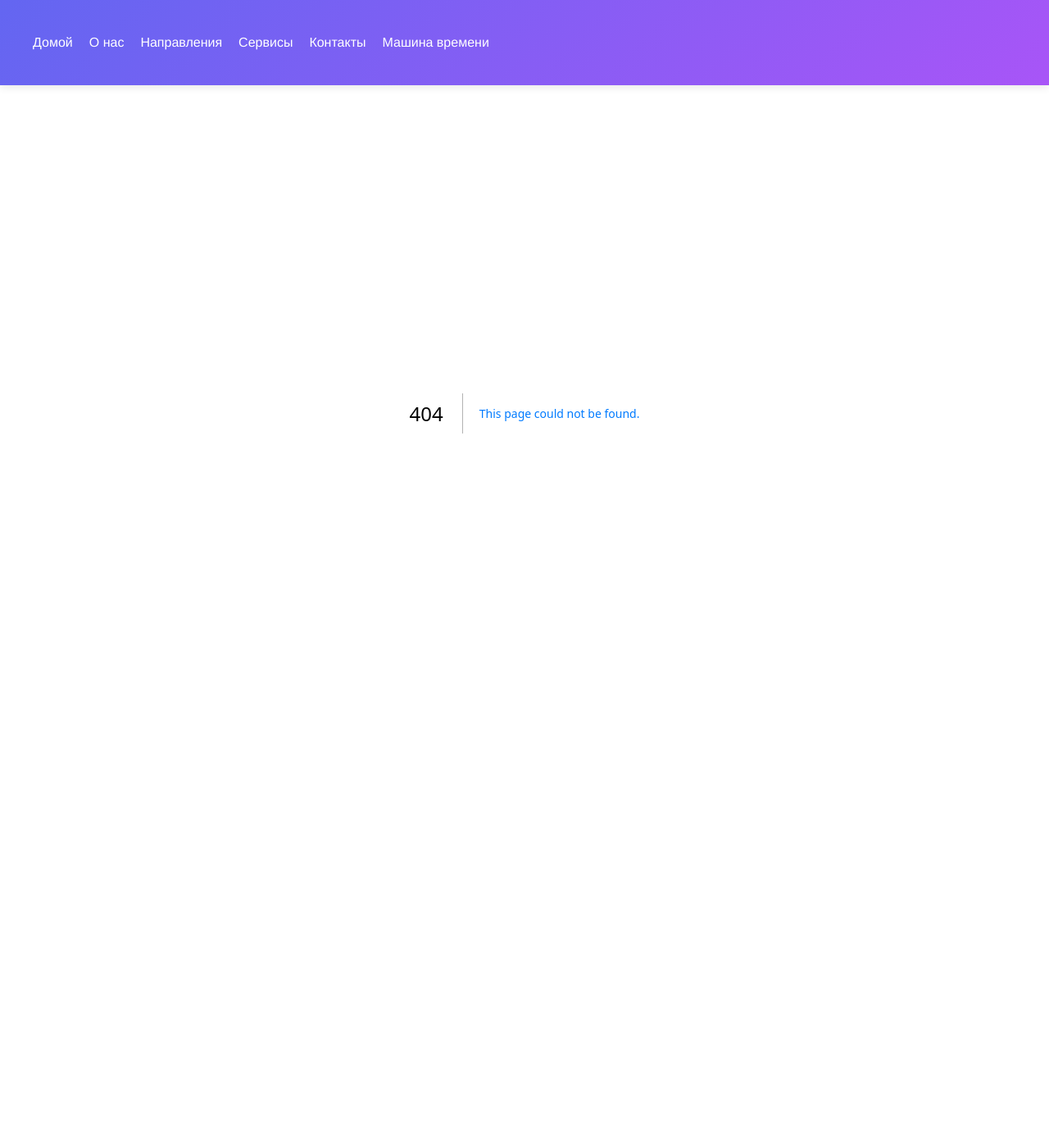
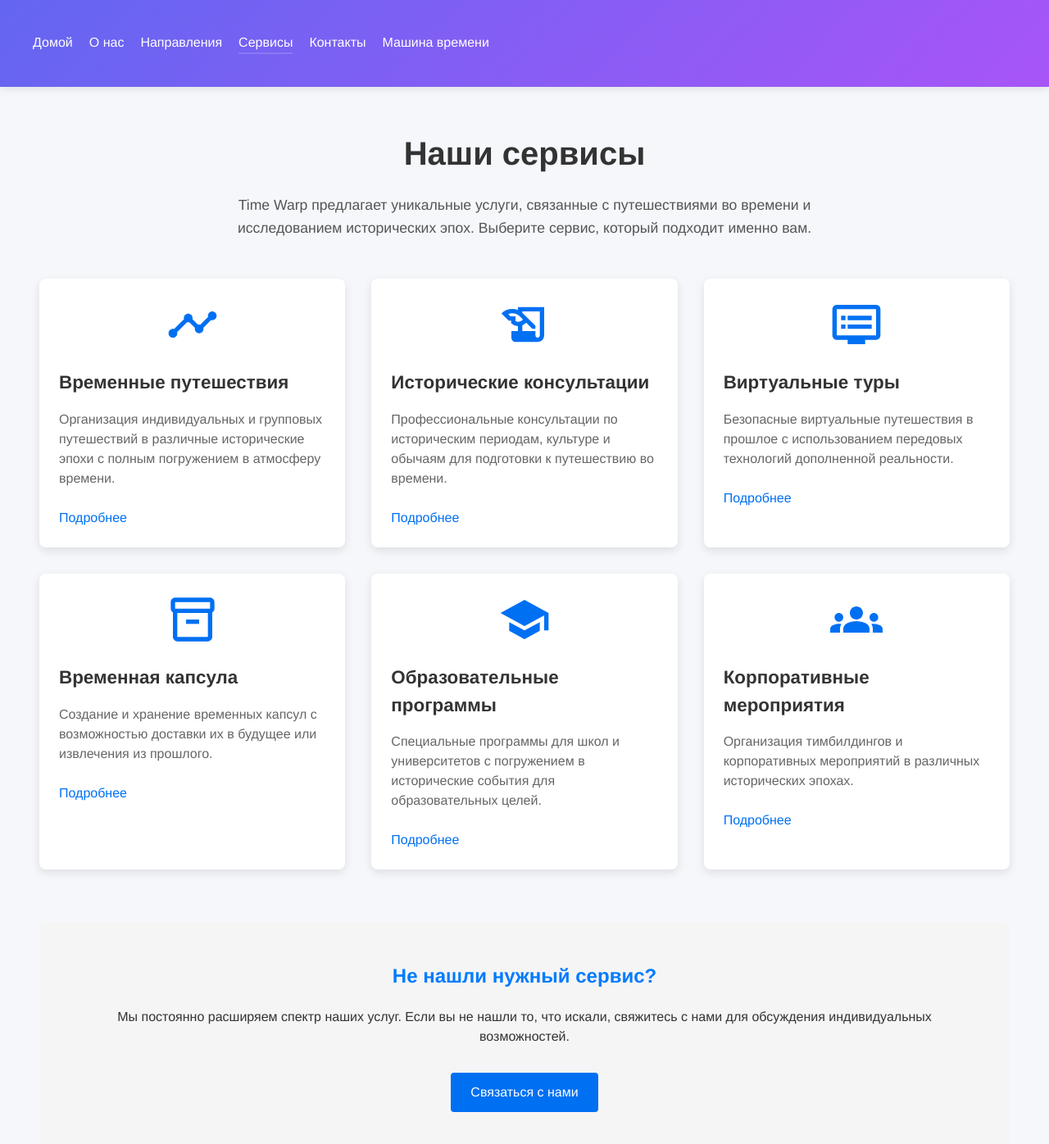
Before and after one commit to Orcoholist/time-warp, a Next.js app: page /our-services in a window 1280 px wide. Before the commit this address had no page. Shown: the top 1396 px of the page at 82% size. Before the commit the page ends 904 px from the top, so only its background shows below. Built offline with nearby package versions, Linux system fonts and the light colour scheme.

Commit message:
our-services

```diff
--- a/package.json
+++ b/package.json
@@ -14,6 +14,7 @@
     "react": "^19.0.0",
     "react-datepicker": "^8.4.0",
     "react-dom": "^19.0.0",
+    "react-icons": "^5.5.0",
     "react-redux": "^9.2.0",
     "react-router-dom": "^7.6.1"
   },
--- a/src/app/home/page.tsx
+++ b/src/app/home/page.tsx
@@ -42,7 +42,7 @@
         <section className={styles.hero}>
           <h1 className={styles.title}>Путешествия во времени</h1>
           <p className={styles.subtitle}>Исследуйте прошлое, настоящее и будущее</p>
-          <div className={styles.currentTime}>
+          <div className={styles.currentTime} suppressHydrationWarning={true}>
             Текущее время: {currentTime.toLocaleTimeString()}
           </div>
         </section>
--- /dev/null
+++ b/src/app/our-services/page.tsx
@@ -0,0 +1,101 @@
+'use client';
+import React from 'react';
+import Link from 'next/link';
+import styles from './services.module.css';
+// import { FaHistory, FaBook, FaVrCardboard, FaBoxOpen, FaGraduationCap, FaUsers } from 'react-icons/fa';
+import { MdTimeline, MdOutlineHistoryEdu, MdDvr, MdOutlineInventory2, MdSchool, MdGroups } from 'react-icons/md';
+
+const ServiceCard = ({ title, description, icon, link }: {
+  title: string;
+  description: string;
+  icon: React.ReactNode;
+  link: string;
+}) => {
+  return (
+    <div className={styles.serviceCard}>
+      <div className={styles.serviceIcon}>
+        {icon}
+      </div>
+      <h3>{title}</h3>
+      <p>{description}</p>
+      <Link href={link} className={styles.serviceLink}>
+        Подробнее
+      </Link>
+    </div>
+  );
+};
+
+const Services: React.FC = () => {
+  const servicesList = [
+    {
+      title: "Временные путешествия",
+      description: "Организация индивидуальных и групповых путешествий в различные исторические эпохи с полным погружением в атмосферу времени.",
+      icon: <MdTimeline size={64} color="#0070f3" />,
+      link: "/our-services/time-travel"
+    },
+    {
+      title: "Исторические консультации",
+      description: "Профессиональные консультации по историческим периодам, культуре и обычаям для подготовки к путешествию во времени.",
+      icon: <MdOutlineHistoryEdu size={64} color="#0070f3" />,
+      link: "/our-services/consultations"
+    },
+    {
+      title: "Виртуальные туры",
+      description: "Безопасные виртуальные путешествия в прошлое с использованием передовых технологий дополненной реальности.",
+      icon: <MdDvr size={64} color="#0070f3" />,
+      link: "/our-services/virtual"
+    },
+    {
+      title: "Временная капсула",
+      description: "Создание и хранение временных капсул с возможностью доставки их в будущее или извлечения из прошлого.",
+      icon: <MdOutlineInventory2 size={64} color="#0070f3" />,
+      link: "/our-services/capsule"
+    },
+    {
+      title: "Образовательные программы",
+      description: "Специальные программы для школ и университетов с погружением в исторические события для образовательных целей.",
+      icon: <MdSchool size={64} color="#0070f3" />,
+      link: "/our-services/education"
+    },
+    {
+      title: "Корпоративные мероприятия",
+      description: "Организация тимбилдингов и корпоративных мероприятий в различных исторических эпохах.",
+      icon: <MdGroups size={64} color="#0070f3" />,
+      link: "/our-services/corporate"
+    }
+  ];
+
+  return (
+    <div className={styles.servicesContainer}>
+      <div className={styles.servicesHeader}>
+        <h1>Наши сервисы</h1>
+        <p className={styles.servicesIntro}>
+          Time Warp предлагает уникальные услуги, связанные с путешествиями во времени и исследованием исторических эпох.
+          Выберите сервис, который подходит именно вам.
+        </p>
+      </div>
+
+      <div className={styles.servicesGrid}>
+        {servicesList.map((service, index) => (
+          <ServiceCard
+            key={index}
+            title={service.title}
+            description={service.description}
+            icon={service.icon}
+            link={service.link}
+          />
+        ))}
+      </div>
+
+      <div className={styles.servicesCta}>
+        <h2>Не нашли нужный сервис?</h2>
+        <p>Мы постоянно расширяем спектр наших услуг. Если вы не нашли то, что искали, свяжитесь с нами для обсуждения индивидуальных возможностей.</p>
+        <Link href="/contact" className={styles.ctaButton}>
+          Связаться с нами
+        </Link>
+      </div>
+    </div>
+  );
+};
+
+export default Services;
--- /dev/null
+++ b/src/app/our-services/services.module.css
@@ -0,0 +1,113 @@
+.servicesContainer {
+  max-width: 1200px;
+  margin: 0 auto;
+  padding: 2rem;
+}
+
+.servicesHeader {
+  text-align: center;
+  margin-bottom: 3rem;
+}
+
+.servicesIntro {
+  max-width: 800px;
+  margin: 0 auto;
+  font-size: 1.1rem;
+  line-height: 1.6;
+  color: #555;
+}
+
+.servicesGrid {
+  display: grid;
+  grid-template-columns: repeat(auto-fill, minmax(300px, 1fr));
+  gap: 2rem;
+  margin-bottom: 4rem;
+}
+
+.serviceCard {
+  background: #fff;
+  border-radius: 8px;
+  padding: 1.5rem;
+  box-shadow: 0 4px 12px rgba(0, 0, 0, 0.1);
+  transition: transform 0.3s ease, box-shadow 0.3s ease;
+}
+
+.serviceCard:hover {
+  transform: translateY(-5px);
+  box-shadow: 0 8px 24px rgba(0, 0, 0, 0.15);
+}
+
+.serviceIcon {
+  margin-bottom: 1rem;
+  display: flex;
+  justify-content: center;
+}
+
+.serviceCard h3 {
+  margin-bottom: 0.75rem;
+  font-size: 1.4rem;
+  color: #333;
+}
+
+.serviceCard p {
+  color: #666;
+  margin-bottom: 1.5rem;
+  line-height: 1.5;
+}
+
+.serviceLink {
+  display: inline-block;
+  color: #0070f3;
+  font-weight: 500;
+  text-decoration: none;
+  position: relative;
+}
+
+.serviceLink:after {
+  content: '';
+  position: absolute;
+  width: 100%;
+  height: 2px;
+  bottom: -2px;
+  left: 0;
+  background-color: #0070f3;
+  transform: scaleX(0);
+  transition: transform 0.3s ease;
+}
+
+.serviceLink:hover:after {
+  transform: scaleX(1);
+}
+
+.servicesCta {
+  text-align: center;
+  background: #f5f5f5;
+  padding: 3rem;
+  border-radius: 8px;
+}
+
+.ctaButton {
+  display: inline-block;
+  background: #0070f3;
+  color: white;
+  padding: 0.75rem 1.5rem;
+  border-radius: 4px;
+  text-decoration: none;
+  font-weight: 500;
+  margin-top: 1rem;
+  transition: background 0.3s ease;
+}
+
+.ctaButton:hover {
+  background: #005cc5;
+}
+
+@media (max-width: 768px) {
+  .servicesGrid {
+    grid-template-columns: 1fr;
+  }
+
+  .servicesContainer {
+    padding: 1rem;
+  }
+}
--- a/src/data/navigationItems.ts
+++ b/src/data/navigationItems.ts
@@ -4,7 +4,7 @@
   { id: 1, title: 'Домой', path: '/' },
   { id: 2, title: 'О нас', path: '/about' },
   { id: 3, title: 'Направления', path: '/destinations' },
-  { id: 4, title: 'Сервисы', path: '/services' },
+  { id: 4, title: 'Сервисы', path: '/our-services' },
   { id: 5, title: 'Контакты', path: '/contact' },
   { id: 6, title: 'Машина времени', path: '/timemachine' },
 ];
--- a/src/router/Router.tsx
+++ b/src/router/Router.tsx
@@ -19,7 +19,7 @@
           <Link href="/contact">Контакты</Link>
         </li>
         <li>
-          <Link href="/services">Сервисы</Link>
+          <Link href="/our-services">Сервисы</Link>
         </li>
         <li>
           <Link href="/timemachine">Машина времени</Link>
```
Also changed, not shown: src/app/services/page.tsx (deleted, +0 -17 lines), 1 other file (tests, documents, lock files or other folders).
